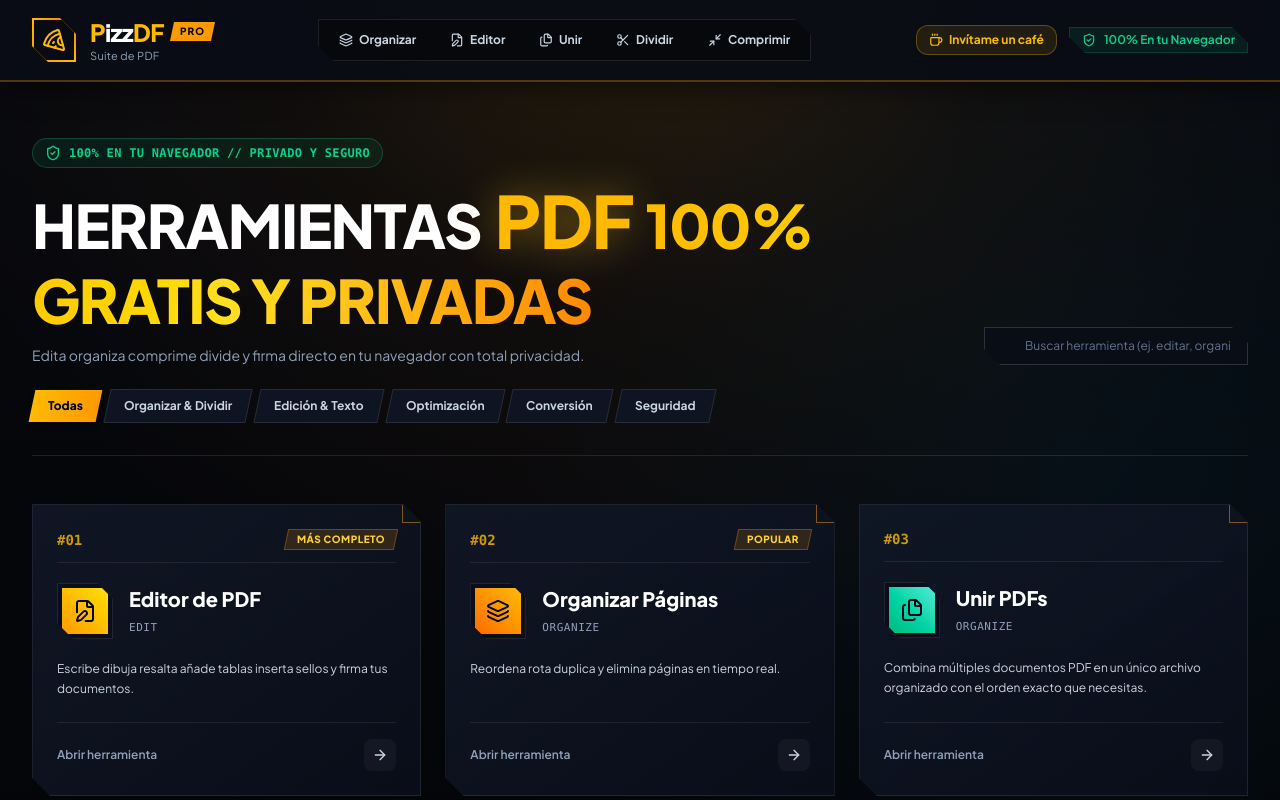
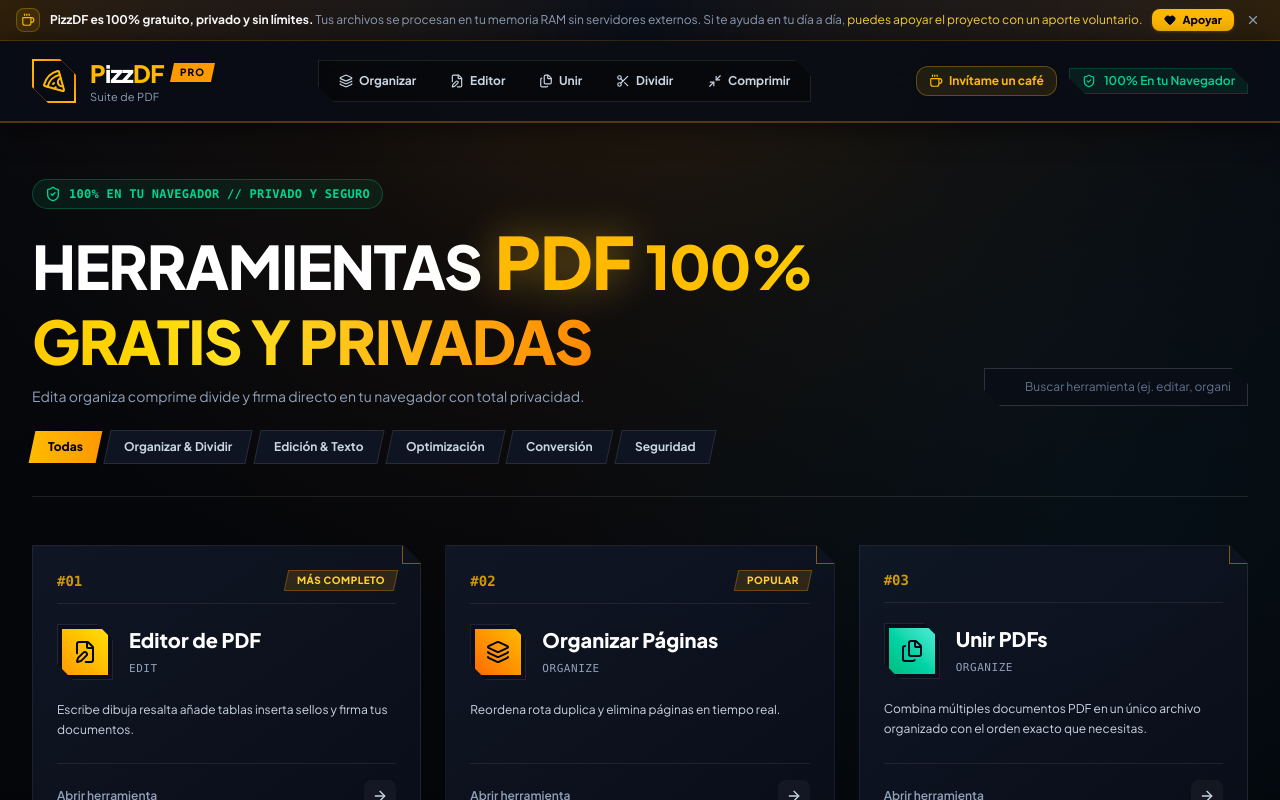
Before and after one commit to pizzIA-dev/PizzDF, a React (Vite) app: page / in a window 1280 px wide. Shown: the top 800 px of the page. Built offline with nearby package versions, Linux system fonts and the light colour scheme; a web font is replaced by a local one.

Commit message:
feat: add elegant top donation banner

```diff
--- a/src/App.tsx
+++ b/src/App.tsx
@@ -12,10 +12,24 @@
 import { PdfToImageTool } from './components/tools/PdfToImageTool';
 import { ImageToPdfTool } from './components/tools/ImageToPdfTool';
 import { DonationModal } from './components/common/DonationModal';
-import { Pizza, ShieldCheck, Zap, Heart } from 'lucide-react';
+import { Pizza, ShieldCheck, Zap, Heart, Coffee, X } from 'lucide-react';
 
 export function App() {
   const [showDonation, setShowDonation] = useState(false);
+  const [showBanner, setShowBanner] = useState(() => {
+    try {
+      return localStorage.getItem('pizzdf_donation_banner_dismissed') !== 'true';
+    } catch {
+      return true;
+    }
+  });
+
+  const handleDismissBanner = () => {
+    setShowBanner(false);
+    try {
+      localStorage.setItem('pizzdf_donation_banner_dismissed', 'true');
+    } catch {}
+  };
   const getInitialTool = (): ToolId => {
     const hash = window.location.hash.replace('#', '') as ToolId;
     const validTools: ToolId[] = ['dashboard', 'organize', 'editor', 'merge', 'split', 'compress', 'watermark', 'page-numbers', 'pdf-to-img', 'img-to-pdf'];
@@ -73,6 +87,44 @@
       {/* Ambient background glow */}
       <div className="ambient-glow" />
 
+      {/* Top Donation Banner (Discreet & elegant appeal) */}
+      {showBanner && (
+        <aside aria-label="Aviso de apoyo voluntario" className="relative z-50 bg-gradient-to-r from-amber-500/15 via-[#0b0f19] to-amber-500/15 border-b border-amber-500/25 px-4 py-2 text-xs text-slate-200 backdrop-blur-md">
+          <div className="max-w-7xl mx-auto flex flex-col sm:flex-row items-center justify-between gap-2.5">
+            <div className="flex items-center gap-2.5 text-center sm:text-left">
+              <span className="w-6 h-6 rounded-lg bg-amber-400/10 border border-amber-400/30 flex items-center justify-center shrink-0 text-amber-400">
+                <Coffee className="w-3.5 h-3.5" />
+              </span>
+              <span className="text-[11px] sm:text-xs">
+                <strong className="text-white font-bold">PizzDF es 100% gratuito, privado y sin límites.</strong>{' '}
+                <span className="text-slate-400 hidden md:inline">
+                  Tus archivos se procesan en tu memoria RAM sin servidores externos. Si te ayuda en tu día a día,
+                </span>{' '}
+                <span className="text-amber-300 font-medium">puedes apoyar el proyecto con un aporte voluntario.</span>
+              </span>
+            </div>
+
+            <div className="flex items-center gap-2 shrink-0">
+              <button
+                onClick={() => setShowDonation(true)}
+                className="px-3 py-1 rounded-lg bg-amber-400 hover:bg-amber-300 text-slate-950 font-black text-[11px] shadow-sm shadow-amber-500/20 transition active:scale-95 flex items-center gap-1.5 cursor-pointer"
+              >
+                <Heart className="w-3 h-3 fill-slate-950" />
+                <span>Apoyar</span>
+              </button>
+
+              <button
+                onClick={handleDismissBanner}
+                className="p-1 rounded-lg text-slate-400 hover:text-white hover:bg-white/10 transition cursor-pointer"
+                title="Cerrar aviso"
+              >
+                <X className="w-3.5 h-3.5" />
+              </button>
+            </div>
+          </div>
+        </aside>
+      )}
+
       {/* Top Header */}
       <Header currentTool={currentTool} onSelectTool={setCurrentTool} onOpenDonation={() => setShowDonation(true)} />
 
```
